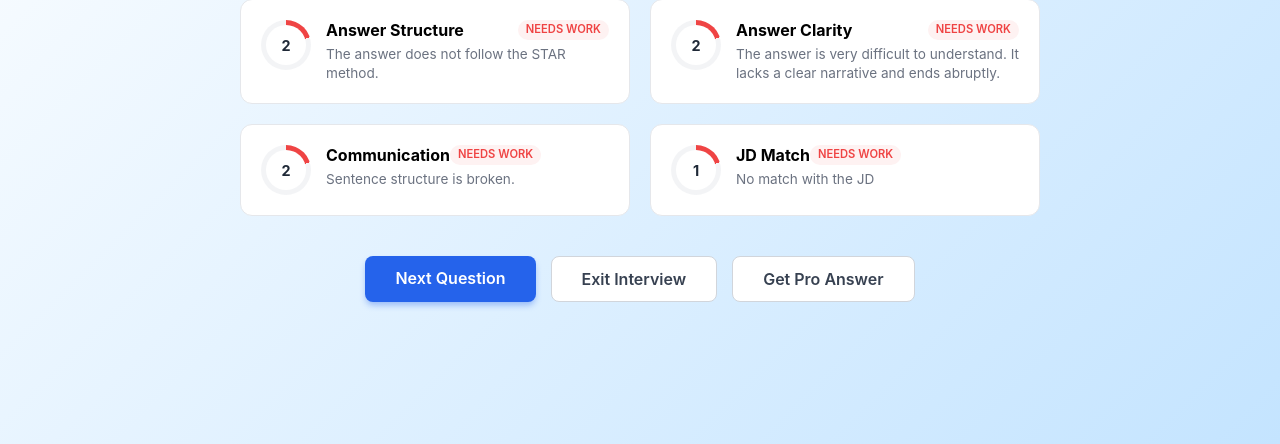
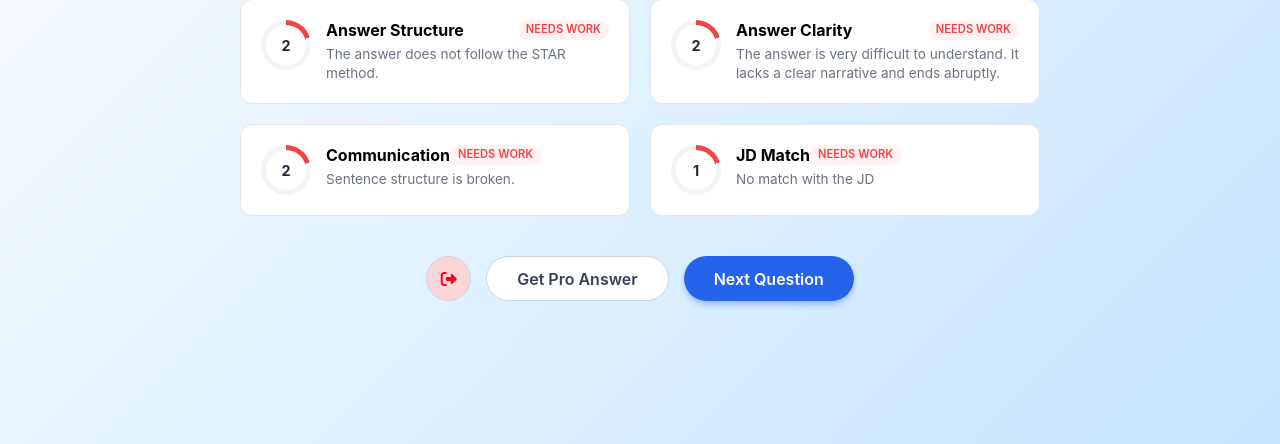
Before and after one commit to sumandas131299/RoundOne, a Flask app: page /feedback in a window 1280 px wide. Shown: the part 356-800 px from the top of the page. Run offline with Flask 3, Linux system fonts and the light colour scheme.

Commit message:
cosmetic

```diff
--- a/main/static/feedback.css
+++ b/main/static/feedback.css
@@ -138,40 +138,62 @@ h1{
     display: flex;
     gap: 15px;
     justify-content: center;
+    align-items: center; /* Ensures all buttons align vertically */
 }
 
 .btn {
-            padding: 12px 30px;
-            border-radius: 8px;
+    /* Standardized flex centering for icons and text */
+    display: inline-flex;
+    align-items: center;
+    justify-content: center;
+
     font-weight: 600;
     cursor: pointer;
     text-decoration: none;
     transition: transform 0.2s;
+    border: none;
+    box-sizing: border-box; /* Prevents padding from breaking size */
 }
 
 .btn:hover { transform: translateY(-2px); }
 
+/* Circle Sign-out Button */
+.btn-outline {
+    background-color: #fbd6d6;
+    color: #ff0021;
+    border: 1px solid #d1d5db;
+    width: 45px;  /* Fixed equal width and height */
+    height: 45px;
+    border-radius: 50%; /* Perfect circle */
+    padding: 0; /* Remove padding to keep icon centered */
+}
+
+/* Capsule (Pill) Buttons */
+.btn-primary, .btn-outline-ai {
+    padding: 12px 30px;
+    height: 45px; /* Match height of the circle button */
+    border-radius: 999px; /* Large value creates capsule shape */
+}
+
 .btn-primary {
     background-color: #2563eb;
     color: white;
-            border: none;
     box-shadow: 0 4px 6px -1px rgba(37, 99, 235, 0.4);
 }
 
-        .btn-outline {
-            background-color: white;
-            color: #374151;
-            border: 1px solid #d1d5db;
-        }
 .btn-outline-ai {
     background-color: white;
     color: #374151;
     border: 1px solid #d1d5db;
 }
+
         /* Mobile Responsive */
         @media (max-width: 600px) {
             .feedback-grid {
                 grid-template-columns: 1fr; /* Stack cards on phone */
+            }
+            .btn-outline{
+                width:100px;
             }
         }
 
@@ -279,7 +301,7 @@ h1{
     font-weight: 600;
     cursor: pointer;
     margin-bottom: 20px;
-	width:380px;
+	width:300px;
 }
 
 
--- a/main/static/interview.js
+++ b/main/static/interview.js
@@ -157,7 +157,7 @@ async function startInterview() {
     // UI Updates
     startBtn.style.display = 'none';
     endBtn.style.display = 'block';
-    endBtn.innerText = "Listening...";
+
     timerBadge.style.display = 'flex';
 
     recognition.start();
--- a/main/static/landingPage.css
+++ b/main/static/landingPage.css
@@ -62,7 +62,7 @@ body {
 }
 
 .main h1 {
-    font-size: 2.5rem;
+    font-size: 4.4rem;
     line-height: 1.1;
     margin-bottom: 20px;
     color: #1f2937;
--- a/main/static/upload.css
+++ b/main/static/upload.css
@@ -73,7 +73,7 @@ label{
 	font-size:1rem;
 	font-weight:600;
 	margin-bottom:10px;
-	text-align:center;
+	text-align:left;
 }
 select{
 	border: 1px solid #e5e7eb;
--- a/main/templates/feedback.html
+++ b/main/templates/feedback.html
@@ -111,10 +111,12 @@
 		</div>
 
 		<div class="footer-buttons">
-            		<a  class="btn btn-primary" onclick="nextQuestion()">Next Question</a>
-            		<a  class="btn btn-outline" onclick="showPopUp()">Exit Interview</a>
-					<a  class="btn btn-outline-ai" onclick="aiAnswer()">Get Pro Answer</a>
-        	</div>
+
+					<a  class="btn btn-outline" onclick="showPopUp()"> <i class="fas fa-sign-out-alt"></i></a>
+            		<a  class="btn btn-outline-ai" onclick="aiAnswer()">Get Pro Answer</a>
+					<a  class="btn btn-primary" onclick="nextQuestion()">Next Question</a>
+
+		</div>
 	</div>
 
 	<div class="popUpOverlay" style="display: none;">
--- a/main/templates/interview.html
+++ b/main/templates/interview.html
@@ -4,6 +4,7 @@
     <meta charset="UTF-8">
     <meta name="viewport" content="width=device-width, initial-scale=1.0">
     <link rel="stylesheet" href="../static/interview.css">
+    <link rel="stylesheet" href="https://cdnjs.cloudflare.com/ajax/libs/font-awesome/6.5.0/css/all.min.css">
     <title>Interview</title>
 </head>
 <body>
@@ -55,8 +56,8 @@
         </div>
 
         <div class="options">
-	<button class="speaker-Btn" id=speakerBtn onclick="SpeakerOn()">🔊</button>
-            <button class="start-Btn" id="startBtn" onclick="startInterview()">🎙️ Start Answering</button>
+	<button class="speaker-Btn" id=speakerBtn onclick="SpeakerOn()"><i class="fas fa-volume-up"></i></button>
+            <button class="start-Btn" id="startBtn" onclick="startInterview()"><i class="fa-solid fa-microphone"></i> Start Answering</button>
             <button class="stop-Btn" id="endBtn" onclick="endInterview()">⏹ Stop Recording</button>
 
         </div>
```
Also changed, not shown: main/templates/landing_page.html (+4 -4 lines), main/templates/upload.html (+10 -10 lines). Lines whose indentation alone changed are shown as unchanged.
